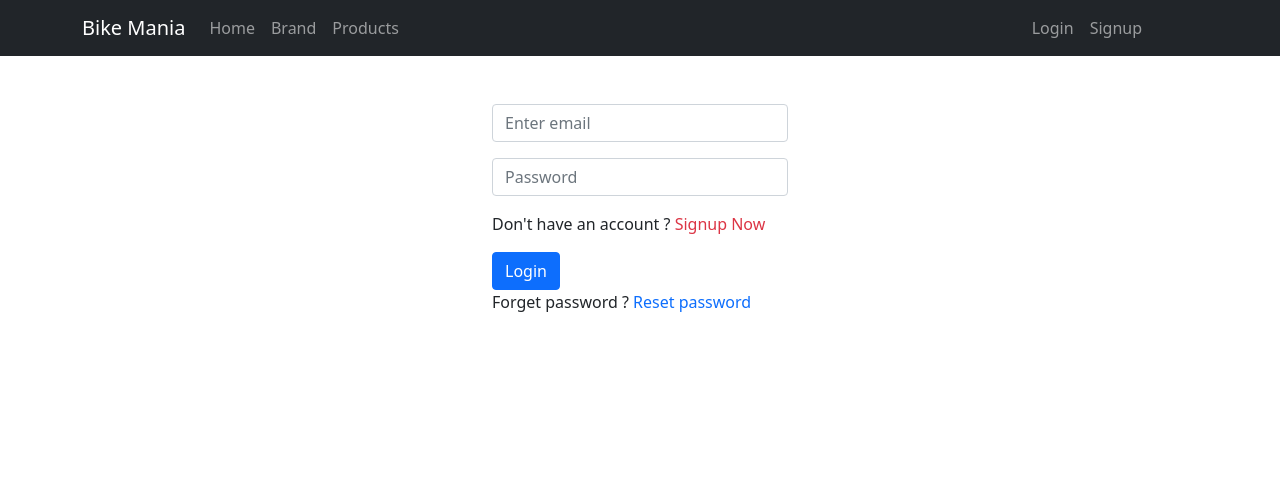
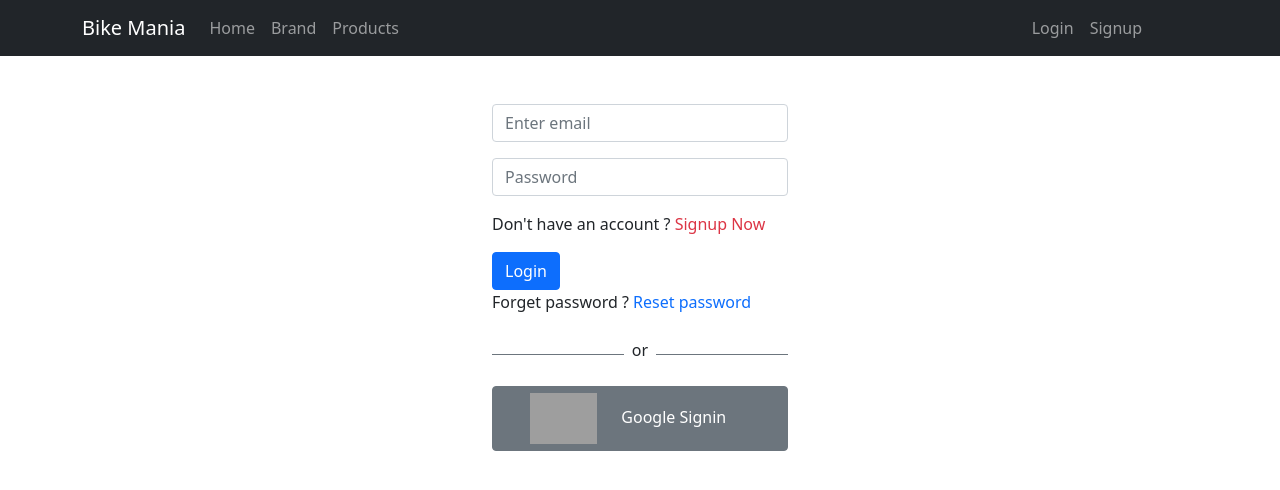
Before and after one commit to Shafak93/bike-mania, a React (Create React App) app: page /login in a window 1280 px wide. Shown: the top 490 px of the page. Built offline with nearby package versions, Linux system fonts and the light colour scheme; no server answers; grey boxes are pictures that could not be loaded.

Commit message:
SocialLogin design and functionality is added

```diff
--- a/src/Components/Authentication/Login/Login.js
+++ b/src/Components/Authentication/Login/Login.js
@@ -4,6 +4,7 @@ import { Link, useLocation, useNavigate } from 'react-router-dom';
 import { useSendPasswordResetEmail, useSignInWithEmailAndPassword } from 'react-firebase-hooks/auth';
 import auth from '../../../firebase.init';
 import { toast } from 'react-toastify';
+import SocialLogin from '../SocialLogin/SocialLogin';
 
 const Login = () => {
     const [userInput, setUserInput] = useState({
@@ -126,6 +127,7 @@ const handlePassword =(event)=>{
                 <p>Forget password ? <a href="" className='text-primary text-decoration-none' onClick={forgetPasswordReset}>Reset password</a> </p>
 
             </Form>
+            <SocialLogin></SocialLogin>
 
         </div>
         </div>
--- /dev/null
+++ b/src/Components/Authentication/SocialLogin/SocialLogin.js
@@ -0,0 +1,56 @@
+import React, { useEffect } from 'react';
+import { useSignInWithGoogle } from 'react-firebase-hooks/auth';
+import { useLocation, useNavigate } from 'react-router-dom';
+import { toast } from 'react-toastify';
+import auth from '../../../firebase.init';
+import google from '../../../images/google.ico'
+
+const SocialLogin = () => {
+    const [signInWithGoogle, user, loading, error] = useSignInWithGoogle(auth);
+    const navigate = useNavigate();
+    let errorElement;
+    const location = useLocation();
+    const from = location.state?.from?.pathname || "/";
+
+    useEffect(() => {
+        if (user) {
+            navigate(from);
+        }
+
+        if(error){
+            switch(error?.code){
+                case "auth/invalid-email":
+                    toast("Invalid email provided, please provide a valid email");
+                    break;
+                case "auth/invalid-password":
+                    toast("Wrong password.")
+                    break;
+                default:
+                    toast("something is wrong")
+            }
+        }
+    }, [user , error])
+
+    if(loading){
+        return <h1>Loading...</h1>
+    }
+
+    return (
+        <div>
+            <div className='d-flex align-items-center'>
+                <div style={{height:'1px'}} className='bg-secondary  w-50'></div>
+                <p className='mt-2 px-2'>or</p>
+                <div style={{height:'1px'}} className='bg-secondary  w-50'></div>
+            </div>
+
+            <button
+                onClick={()=> signInWithGoogle()}
+                className='btn btn-secondary   mx-auto w-100 my-2'>
+                    <img className='w-25' src={google} alt="" />
+                    <span className='px-4'>Google Signin</span>
+                </button>
+        </div>
+    );
+};
+
+export default SocialLogin;
```
Also changed, not shown: src/images/notfound.png (added), 1 other file (tests, documents, lock files or other folders).
